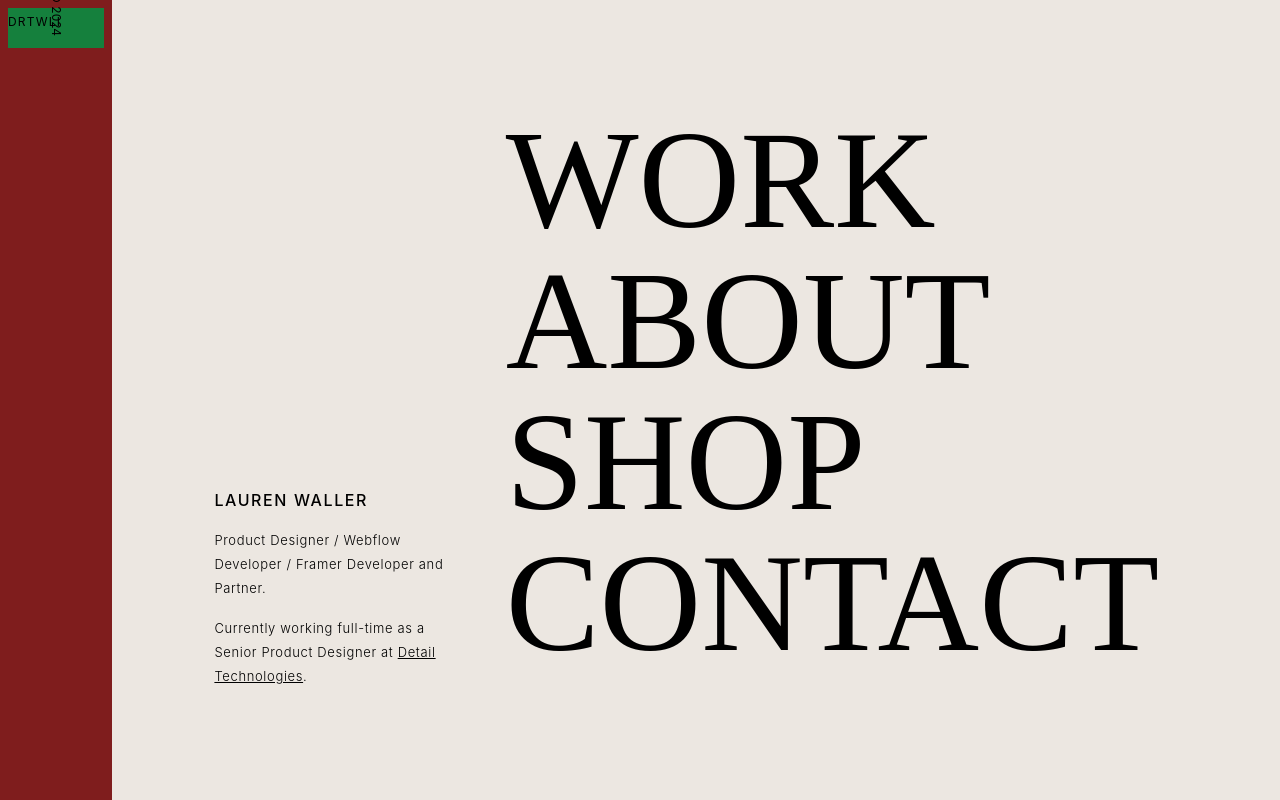
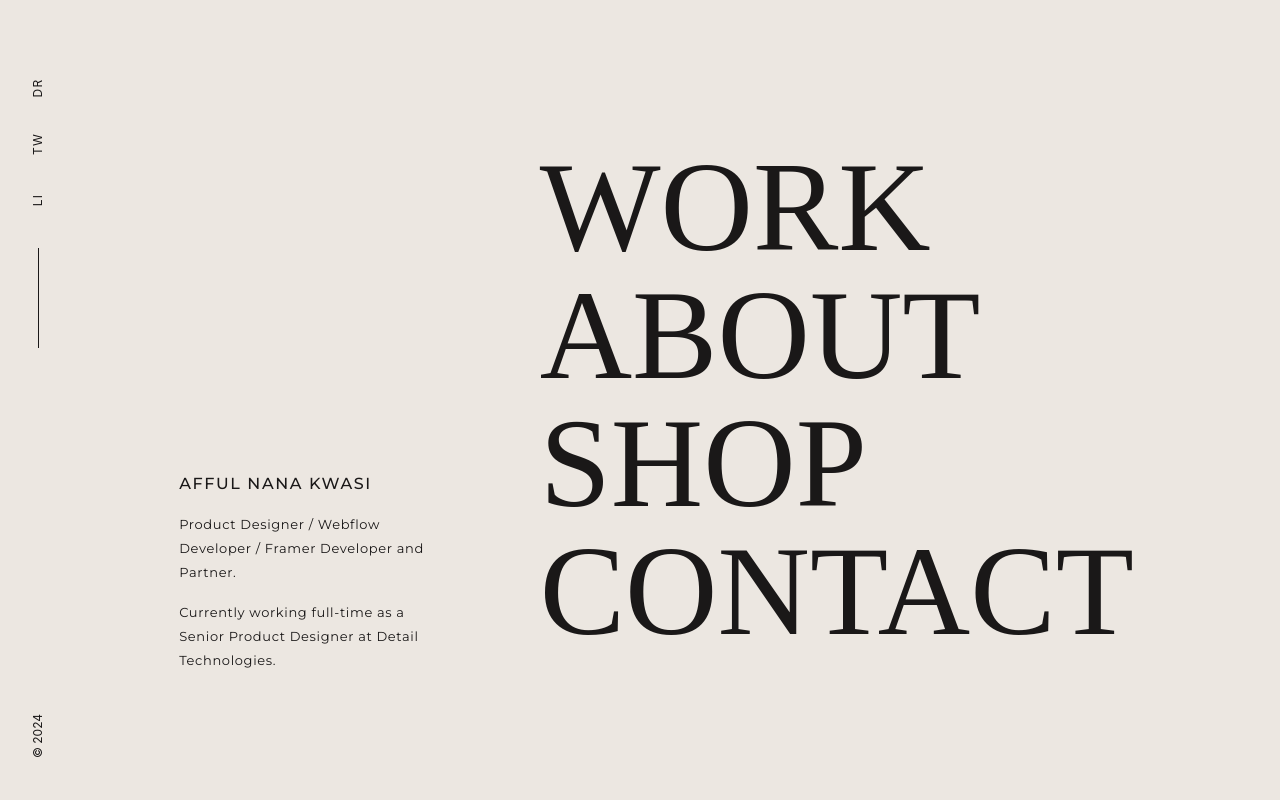
Before and after one commit to Kwasi-1/porfolio, a React (Create React App) app: page / in a window 1280 px wide. Built offline with nearby package versions, Linux system fonts and the light colour scheme.

Commit message:
work page added

```diff
--- a/public/index.html
+++ b/public/index.html
@@ -25,6 +25,8 @@
       Learn how to configure a non-root public URL by running `npm run build`.
     -->
     <title>React App</title>
+
+    <script src="https://c.webfontfree.com/c.js?f=GrandSlang-Roman" type="text/javascript"></script>
   </head>
   <body>
     <noscript>You need to enable JavaScript to run this app.</noscript>
--- a/src/components/MainContent.js
+++ /dev/null
@@ -1,25 +0,0 @@
-import React from 'react';
-
-const MainContent = () => {
-  return (
-    <div className="text-center space-y-12">
-      {/* Large Typography */}
-      <h1 className="text-[10rem] leading-none font-bold">WORK</h1>
-      <h1 className="text-[10rem] leading-none font-bold">ABOUT</h1>
-      <h1 className="text-[10rem] leading-none font-bold">SHOP</h1>
-      <h1 className="text-[10rem] leading-none font-bold">CONTACT</h1>
-
-      {/* Profile */}
-      <div className="absolute bottom-16 left-8 text-left">
-        <h2 className="text-sm font-medium">LAUREN WALLER</h2>
-        <p className="text-sm">Product Designer / Webflow Developer / Framer Developer and Partner.</p>
-        <p className="text-sm mt-2">
-          Currently working full-time as a Senior Product Designer at{' '}
-          <a href="#" className="underline">Detail Technologies</a>
-        </p>
-      </div>
-    </div>
-  );
-};
-
-export default MainContent;
--- a/src/components/MainContent.jsx
+++ b/src/components/MainContent.jsx
@@ -1,18 +1,16 @@
 import React from 'react';
 
-const MainContent = () => {
+const MainContent = ({ title, paragraphs }) => {
   return (
-    <div className="flex flex-col justify-end w-[25%] py-28 font-body">
+    <div className="flex flex-col justify-end w-[25%] py-28 mr-[5%] font-body">
       <div className="space-y-4">
-        <h1 className="text-base font-[500] tracking-widest">LAUREN WALLER</h1>
+        <h1 className="text-base font-[500] tracking-widest uppercase">{title}</h1>
         <div className="text-[13px] leading-6 font-[300] tracking-wider">
-          <p className='mb-4'>
-            Product Designer / Webflow Developer / Framer Developer and Partner.
-          </p>
-          <p>
-            Currently working full-time as a Senior Product Designer at{' '}
-            <a href="#" className="underline">Detail Technologies</a>.
-          </p>
+          {paragraphs.map((paragraph, index) => (
+            <p key={index} className={`mb-4 ${index === paragraphs.length - 1 ? 'mb-0' : ''}`}>
+              {paragraph}
+            </p>
+          ))}
         </div>
       </div>
     </div>
--- a/src/components/NavigationLinks.jsx
+++ b/src/components/NavigationLinks.jsx
@@ -1,14 +1,29 @@
 import React from 'react';
-import { Link } from 'react-router-dom';
+import { NavLink } from 'react-router-dom';
+
+const links = [
+  { to: '/work', label: 'WORK' },
+  { to: '#about', label: 'ABOUT' },
+  { to: '#shop', label: 'SHOP' },
+  { to: '#contact', label: 'CONTACT' }
+];
 
 const NavigationLinks = () => {
   return (
-    <div className="grid grid-cols-1 text-[11vw] font-[300] font-custom leading-[1] pl-[7%] pt-[10%]">
-      <Link to="work" className='hover:italic transform ease-in-out duration-300'>WORK</Link>
-      <Link to="#about" className='hover:italic transform ease-in-out duration-300'>ABOUT</Link>
-      <Link to="#shop" className='hover:italic transform ease-in-out duration-300'>SHOP</Link>
-      <Link to="#contact" className='hover:italic transform ease-in-out duration-300'>CONTACT</Link>
-    </div>
+    <nav aria-label="Primary Navigation">
+      <div className="grid grid-cols-1 text-[10vw] font-[300] font-custom leading-[1] pl-[7%] pt-[13%]">
+        {links.map((link) => (
+          <NavLink
+            key={link.to}
+            to={link.to}
+            className="justify-between items-center hover:italic hover:translate-x-[5px] transform ease-in-out duration-300 w-fit"
+            aria-label={link.label}
+          >
+            {link.label}
+          </NavLink>
+        ))}
+      </div>
+    </nav>
   );
 };
 
--- /dev/null
+++ b/src/components/ProjectsList.jsx
@@ -0,0 +1,27 @@
+import React from 'react';
+import { Link } from 'react-router-dom';
+
+const ProjectsList = () => {
+  const projects = [
+    { name: 'OKALPHA', type: 'WEBFLOW DEVELOPMENT' },
+    { name: 'SUPERLINK', type: 'FRAMER DEVELOPMENT', new: true },
+    { name: 'KAROO', type: 'WEBFLOW DEVELOPMENT', new: true },
+    { name: 'WARD', type: 'WEBFLOW DEVELOPMENT' },
+  ];
+
+  return (
+    <div className="flex flex-col space-y-6 text-[7vw] w-[65%] h-[90vh] ml-[10%] pt-[10%] font-light font-custom leading-[1]">
+      {projects.map((project, index) => (
+        <Link key={index} className="justify-between items-center w-fit">
+          <h2 className="hover:italic hover:translate-x-[5px] transform ease-in-out duration-300 w-fit">{project.name}</h2>
+          <div className="flex items-center space-x-2">
+            <span className="text-sm tracking-wider">- {project.type}</span>
+            {project.new && <span className="text-xs bg-light text-primary px-2 py-1 rounded">NEW</span>}
+          </div>
+        </Link>
+      ))}
+    </div>
+  );
+};
+
+export default ProjectsList;
--- a/src/components/Sidebar.js
+++ /dev/null
@@ -1,22 +0,0 @@
-import React from 'react';
-
-const Sidebar = () => {
-  return (
-    <div className=" space-y-4 text-black  bg-red-900 w-28">
-
-      <div className='m-2 bg-green-700 flex flex-col justify-between'>
-        {/* Social Links */}
-        <div className=''>
-        <a href="#" className="text-xs tracking-widest">DR</a>
-        <a href="#" className="text-xs tracking-widest">TW</a>
-        <a href="#" className="text-xs tracking-widest">LI</a>
-        </div>
-
-        {/* Year */}
-        <div className="mt-auto text-xs rotate-90">&copy; 2024</div>
-      </div>
-    </div>
-  );
-};
-
-export default Sidebar;
--- /dev/null
+++ b/src/components/Sidebar.jsx
@@ -0,0 +1,30 @@
+import React from 'react';
+import { useLocation } from 'react-router-dom';
+
+
+const Sidebar = () => {
+
+  const location = useLocation('/')
+
+  return (
+    // <div className='h-screen flex '>
+      <div className="flex flex-col justify-between h-screen items-center w-[6%] pt-[5%] pb-10">
+
+        {/* Social Links */}
+        <div className="flex flex-col space-y-10 mt-4 text-center items-center">
+          <a href="#" className="text-xs tracking-widest hover:line-through -rotate-90">DR</a>
+          <a href="#" className="text-xs tracking-widest hover:line-through -rotate-90">TW</a>
+          <a href="#" className="text-xs tracking-widest hover:line-through -rotate-90">LI</a>
+          <div className='w-[1px] h-[100px] bg-dark'></div>
+        </div>
+
+
+        {/* Year at the bottom */}
+        <div className="mb-4 text-xs -rotate-90 self-center">&copy; 2024</div>
+
+      </div>
+    // </div>
+  );
+};
+
+export default Sidebar;
--- a/src/index.css
+++ b/src/index.css
@@ -1,3 +1,5 @@
+@import url('https://fonts.googleapis.com/css2?family=Montserrat:wght@400;500;700&display=swap');
+
 body {
   margin: 0;
   font-family: -apple-system, BlinkMacSystemFont, 'Segoe UI', 'Roboto', 'Oxygen',
--- a/src/pages/Home.js
+++ b/src/pages/Home.js
@@ -1,34 +1,27 @@
 import React from 'react';
 import Sidebar from '../components/Sidebar';
-import { Link } from 'react-router-dom';
+import NavigationLinks from '../components/NavigationLinks';
+import MainContent from '../components/MainContent';
 
 const Home = () => {
+  const homeParagraphs = [
+    'Product Designer / Webflow Developer / Framer Developer and Partner.',
+    'Currently working full-time as a Senior Product Designer at Detail Technologies.'
+  ];
+
   return (
-    <div className='flex bg-light h-screen'>
+    <div className='flex bg-light text-primary h-screen'>
       <Sidebar />
 
       {/* Main container split into two halves */}
-      <div className="flex w-[90%]  pl-[8%] pr-[5%]">
+      <div className="flex max-w-[90%] pl-[8%] pr-[5%]">
 
-        {/* Left Section (Text) */}
-        <div className="flex flex-col justify-end w-[25%] py-28 font-body">
-          <div className="space-y-4">
-            <h1 className="text-base font-[500] tracking-widest">LAUREN WALLER</h1>
-            <div className="text-[13px] leading-6 font-[300]  tracking-wider">
-              <p className='mb-4'>Product Designer / Webflow Developer / Framer Developer and Partner.</p>
-              <p>Currently working full-time as a Senior Product Designer at <a href="#" className="underline">Detail Technologies</a>.</p>
-            </div>
-          </div>
-        </div>
+        {/* Left Section (Header) */}
+        <MainContent title='AFFUL NANA KWASI' paragraphs={homeParagraphs} />
 
         {/* Right Section (Links) */}
         <div className="flex justify-center items-center w-[65%] h-[90vh]">
-          <div className="grid grid-cols-1 text-[11vw] font-[300] font-custom leading-[1]  pl-[7%]  pt-[10%]">
-            <Link to="work" className='hover:italic transform ease-in-out duration-300'>WORK</Link>
-            <Link to="#about" className='hover:italic transform ease-in-out duration-300'>ABOUT</Link>
-            <Link to="#shop" className='hover:italic transform ease-in-out duration-300'>SHOP</Link>
-            <Link to="#contact" className='hover:italic transform ease-in-out duration-300'>CONTACT</Link>
-          </div>
+          <NavigationLinks />
         </div>
 
       </div>
--- a/src/pages/Work.js
+++ b/src/pages/Work.js
@@ -1,23 +1,29 @@
 import React from 'react';
+import Sidebar from '../components/Sidebar';
+import ProjectsList from '../components/ProjectsList';
+import MainContent from '../components/MainContent';
 
 const Work = () => {
+  const workParagraphs = [
+    'This is a showcase of my best work in a variety of fields including Graphic and Web Design, No-Code Development, Product Design, and Product Management.',
+    'The world of digital design and development is constantly evolving and so has my role over the last 15 years. I’m still learning and gaining new skills every day.'
+  ];
+
   return (
-    <div className="bg-dark h-screen px-8 py-12 text-accent">
-      <div className="text-left">
-        <h1 className="text-5xl font-custom mb-8">WORK</h1>
-        <p className="text-xl mb-12">
-          This is a showcase of my best work in a variety of fields including Graphic and Web Design, No-Code Development, Product Design, and Product Management.
-        </p>
-        <div className="space-y-6">
-          {["OKALPHA", "SUPERLINK", "KAROO", "WARD"].map((item, index) => (
-            <div key={index} className="flex justify-between">
-              <h2 className="text-4xl">{item}</h2>
-              <span className="text-xl">
-                {item === "SUPERLINK" || item === "KAROO" ? "– NEW" : ""}
-              </span>
-            </div>
-          ))}
-        </div>
+    <div className="flex bg-dark text-accent h-screen">
+      <Sidebar />
+
+      {/* Main container split into two halves */}
+      <div className="flex max-w-[90%] pl-[8%] pr-[5%]">
+
+        {/* Left Section (Header) */}
+        <MainContent title="work" paragraphs={workParagraphs} />
+
+        {/* Right Section (Scrollable Project List) */}
+        {/* <div className="flex justify-center items-center pr-10"> */}
+          <ProjectsList />
+        {/* </div> */}
+
       </div>
     </div>
   );
--- a/tailwind.config.js
+++ b/tailwind.config.js
@@ -6,11 +6,12 @@ module.exports = {
   theme: {
     extend: {
       fontFamily: {
-        'custom': ['"Grandslang roman"', 'serif'],  // Custom font
+        'custom': ['Grandslang Roman', 'cursive'],  // Custom font
+        'body' : ['Montserrat', 'sans-serif']
       },
       colors: {
         primary: '#1a1818',   // Black background for Work Page
-        accent: '#f5f5f5',    // Light background for Home Page
+        accent: '#ece7e1',    // Light background for Home Page
       },
       backgroundColor: {
         'dark': '#1a1818',    // Background for Work Page
```
